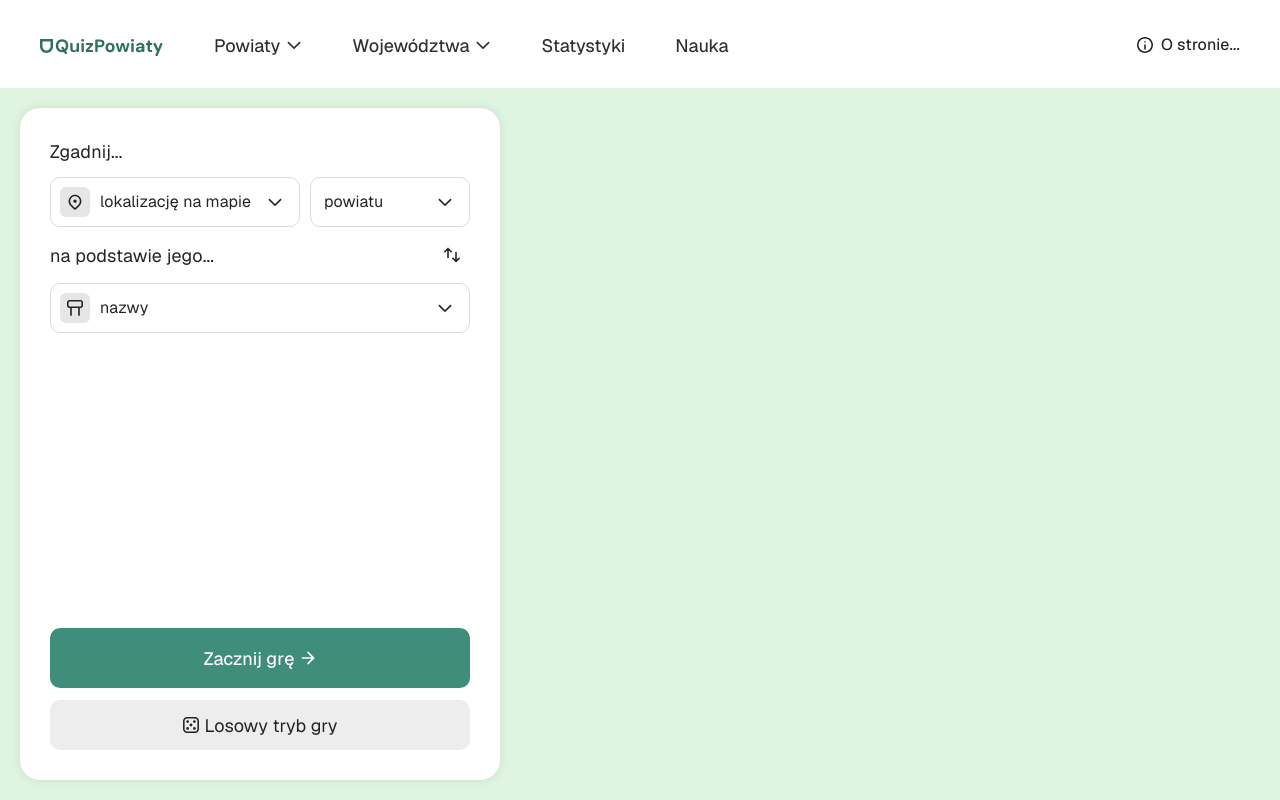
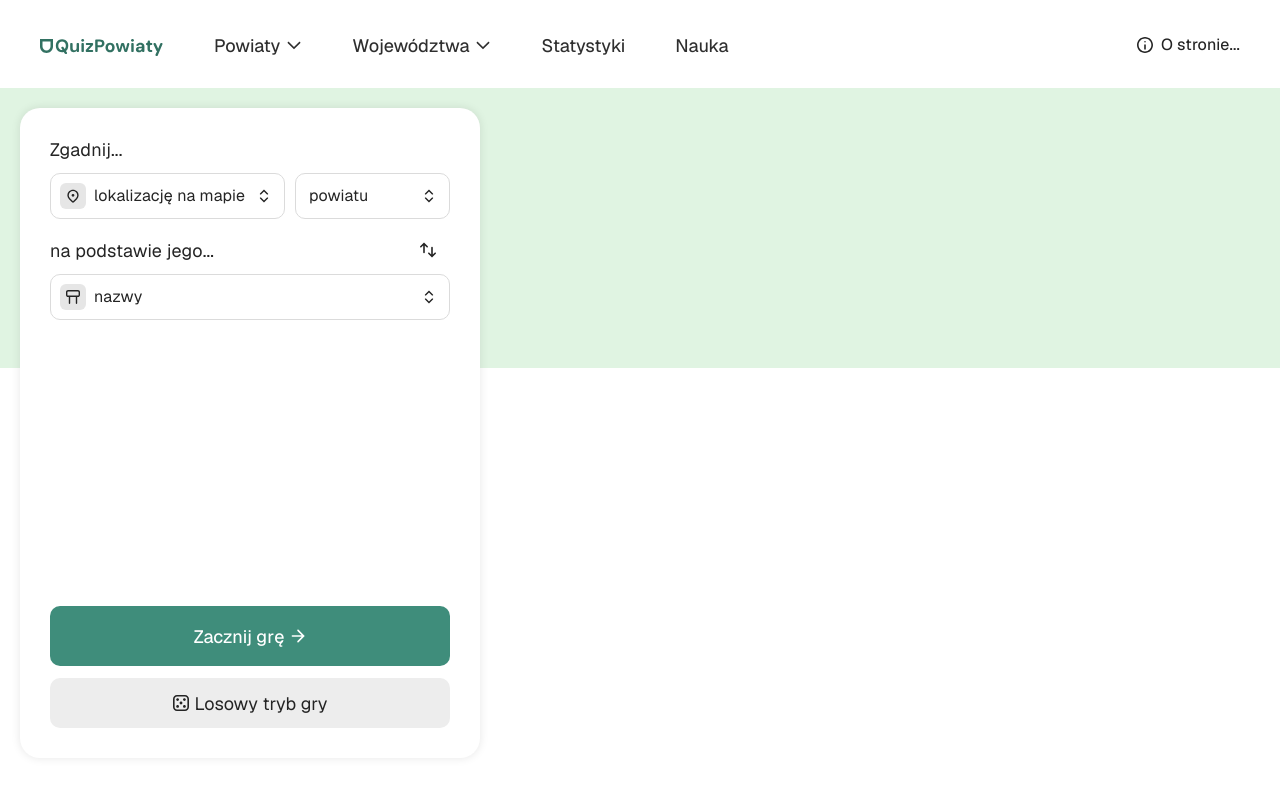
Before and after one commit to bmorawiec/quiz-powiaty, a React (Vite) app: page / in a window 1280 px wide. Built offline with nearby package versions, Linux system fonts and the light colour scheme.

Commit message:
feat: tweak mode picker ui, tweak LargeDropdown ui

```diff
--- a/src/pages/home/HomePage.tsx
+++ b/src/pages/home/HomePage.tsx
@@ -2,8 +2,11 @@ import { ModePicker } from "./ModePicker";
 
 export function HomePage() {
     return (
-        <div className="relative flex-1 bg-grass-10 dark:bg-gray-90">
-            <ModePicker/>
+        <div className="relative relative flex-1 flex gap-[40px]">
+            <div className="absolute left-0 top-0 w-full h-[280px] bg-grass-10 dark:bg-gray-90"/>
+            <div className="absolute left-0 top-0 w-full px-[20px] lg:px-[100px] pt-[20px] flex gap-[40px]">
+                <ModePicker/>
+            </div>
         </div>
     );
 }
--- a/src/pages/home/ModePicker.tsx
+++ b/src/pages/home/ModePicker.tsx
@@ -63,14 +63,13 @@ export function ModePicker() {
     };
 
     return (
-        <div className="absolute left-[20px] lg:left-[100px] top-[20px] bottom-[20px] max-xs:right-[20px] xs:w-[480px]
-            p-[30px] bg-white dark:bg-black rounded-[20px] shadow-sm shadow-black/10 flex flex-col gap-[12px]">
-
+        <div className="w-[460px] h-[650px]
+            p-[30px] pt-[28px] bg-white dark:bg-black rounded-[20px] shadow-sm shadow-black/10 flex flex-col">
             <p className="text-[18px] tracking-[0.01em]">
                 Zgadnij...
             </p>
 
-            <div className="flex gap-[10px] max-xs:flex-col">
+            <div className="flex gap-[10px] max-xs:flex-col mt-[10px]">
                 <LargeDropdown
                     items={[
                         { value: "name", icon: PlaceNameIcon, label: "nazwę" },
@@ -91,12 +90,12 @@ export function ModePicker() {
                         { value: "voivodeship", label: "województwa" },
                     ]}
                     value={unitType}
-                    className="xs:w-[160px]"
+                    className="xs:w-[155px]"
                     onChange={setUnitType}
                 />
             </div>
 
-            <div className="flex items-center justify-between my-[-2px]">
+            <div className="flex items-center justify-between mt-[13px] mb-[6px] pr-[4px]">
                 <p className="text-[18px] tracking-[0.01em]">
                     na podstawie jego...
                 </p>
@@ -124,7 +123,7 @@ export function ModePicker() {
                 primary
                 text="Zacznij grę"
                 iconRight={SmallArrowRightIcon}
-                className={clsx("mt-auto", isInvalidAnim && "animate-shake")}
+                className={clsx("mt-auto mb-[12px]", isInvalidAnim && "animate-shake")}
                 onClick={handlePlayClick}
             />
 
--- /dev/null
+++ b/src/ui/icons/SelectIcon.tsx
@@ -0,0 +1,9 @@
+import type { IconProps } from "./props";
+
+export function SelectIcon({ className }: IconProps) {
+    return (
+        <svg width="16" height="16" viewBox="0 0 16 16" fill="currentColor" xmlns="http://www.w3.org/2000/svg" className={className}>
+            <path d="M11.4345 9.83435C11.7469 9.52206 12.253 9.52206 12.5654 9.83435C12.8778 10.1467 12.8777 10.6528 12.5654 10.9652L7.99994 15.5316L3.43451 10.9652C3.12219 10.6528 3.12212 10.1467 3.43451 9.83435C3.7469 9.52206 4.25297 9.52206 4.56537 9.83435L7.99994 13.2689L11.4345 9.83435ZM12.5654 5.03455C12.8778 5.34697 12.8778 5.85299 12.5654 6.16541C12.253 6.47782 11.7469 6.47782 11.4345 6.16541L7.99994 2.73083L4.56537 6.16541C4.25295 6.47782 3.74693 6.47782 3.43451 6.16541C3.12209 5.85299 3.12209 5.34697 3.43451 5.03455L7.99994 0.46814L12.5654 5.03455Z"/>
+        </svg>
+    );
+}
--- a/src/ui/icons/index.ts
+++ b/src/ui/icons/index.ts
@@ -23,6 +23,7 @@ export * from "./props";
 export * from "./RadioCheckedIcon";
 export * from "./RadioIcon";
 export * from "./RestartIcon";
+export * from "./SelectIcon";
 export * from "./SendIcon";
 export * from "./SmallArrowLeftIcon";
 export * from "./SmallArrowRightIcon";
--- a/src/ui/largeDropdown/DropdownItem.tsx
+++ b/src/ui/largeDropdown/DropdownItem.tsx
@@ -25,15 +25,15 @@ export function DropdownItem<TValue extends string>({
         <button
             role="option"
             aria-selected={selected}
-            className={clsx("flex items-center cursor-pointer p-[10px] hover:bg-gray-5 dark:hover:bg-gray-85",
+            className={clsx("flex items-center cursor-pointer p-[8px] hover:bg-gray-5 dark:hover:bg-gray-85",
                 "rounded-[6px] transition-colors duration-80 focus-ring",
                 selected && "bg-gray-5 hover:bg-gray-10 dark:bg-gray-85 hover:dark:bg-gray-80")}
             onClick={handleClick}
         >
             {Icon && (
-                <div className="flex items-center justify-center bg-gray-15 dark:bg-gray-80 size-[30px]
+                <div className="flex items-center justify-center bg-gray-15 dark:bg-gray-80 size-[26px]
                     rounded-[6px] mr-[6px]">
-                    <Icon/>
+                    <Icon className="size-[14px]"/>
                 </div>
             )}
             <span className="ml-[4px] flex-1 text-left text-[16px] dark:text-gray-5 overflow-hidden truncate">
--- a/src/ui/largeDropdown/LargeDropdown.tsx
+++ b/src/ui/largeDropdown/LargeDropdown.tsx
@@ -1,6 +1,6 @@
 import clsx from "clsx";
 import { useEffect, useRef, useState, type ComponentType } from "react";
-import { DropdownIcon, type IconProps } from "../icons";
+import { SelectIcon, type IconProps } from "../icons";
 import { DropdownItem } from "./DropdownItem";
 
 export interface LargeDropdownProps<TValue extends string> {
@@ -87,21 +87,21 @@ export function LargeDropdown<TValue extends string>({
                 ref={dropdownRef}
                 role="combobox"
                 aria-expanded={menuOpen}
-                className="w-full h-[50px] border border-gray-20 dark:border-gray-75 rounded-[10px] flex items-center
-                    pl-[9px] pr-[16px] cursor-pointer transition-colors duration-80 focus-ring
+                className="w-full h-[46px] border border-gray-20 dark:border-gray-75 rounded-[10px] flex items-center
+                    pl-[9px] pr-[13px] cursor-pointer transition-colors duration-80 focus-ring
                     hover:border-gray-30 dark:hover:border-gray-65"
                 onClick={handleClick}
             >
                 {SelectedIcon && (
-                    <div className="flex items-center justify-center bg-gray-15 dark:bg-gray-80 size-[30px]
-                        rounded-[6px] mr-[6px]">
-                        <SelectedIcon/>
+                    <div className="flex items-center justify-center bg-gray-15 dark:bg-gray-80 size-[26px]
+                        rounded-[6px] mr-[4px]">
+                        <SelectedIcon className="size-[14px]"/>
                     </div>
                 )}
                 <span className="ml-[4px] flex-1 text-left text-[16px] tracking-[0.01em] dark:text-gray-5 truncate">
                     {selectedItem.label}
                 </span>
-                <DropdownIcon className={clsx("transition-transform duration-100", menuOpen && "rotate-180")}/>
+                <SelectIcon className="size-[14px]"/>
             </button>
 
             {menuOpen &&
```
